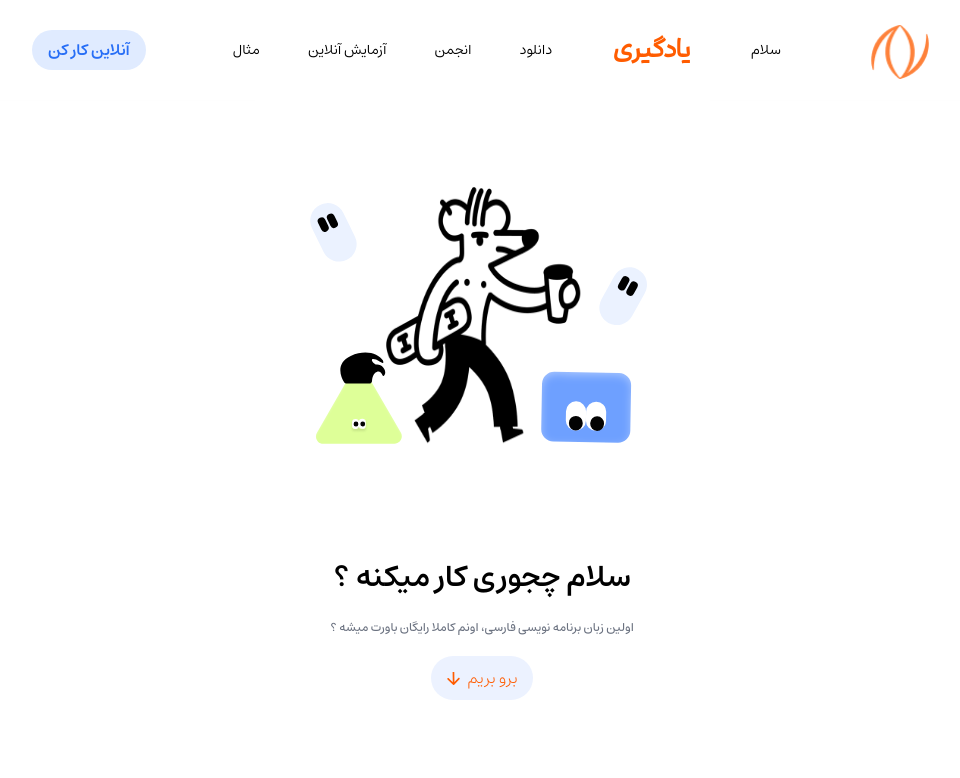
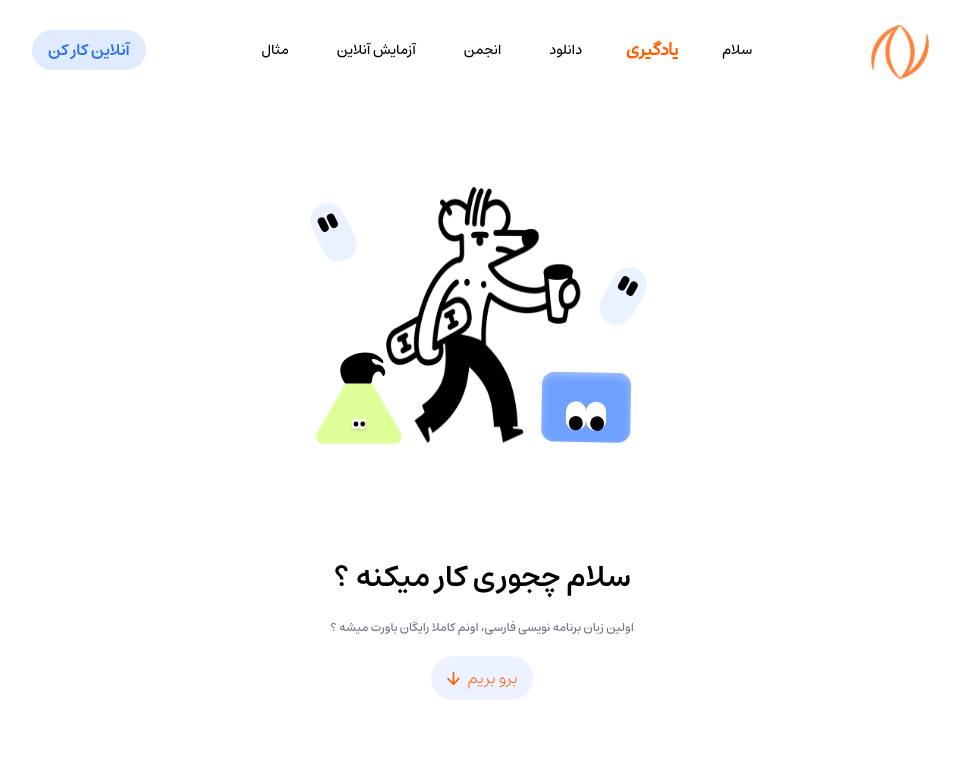
Before and after one commit to SalamLang/Salam-Website, a Next.js app: page /Education in a window 1280 px wide. Shown: the top 778 px of the page, without its empty margins (158-1118 px from the left). Built offline with nearby package versions, Linux system fonts and the light colour scheme.

Commit message:
(feat & fix) change opacity hr and ad hover to menu item

```diff
--- a/src/components/molecules/BoxSentCode.jsx
+++ b/src/components/molecules/BoxSentCode.jsx
@@ -15,7 +15,7 @@ function BoxSentCode() {
       >
         <div className="flex gap-4 items-center justify-center brightness-0 -translate-x-1.5">
           <Mobile className="scale-75" />
-          <div className="bg-black/60 !rounded-full w-[2px] h-[30px]"></div>
+          <div className="bg-black/20 !rounded-full w-[2px] h-[30px]"></div>
           <Input />
         </div>
         <Button
--- a/src/components/molecules/BoxStartLanguge.jsx
+++ b/src/components/molecules/BoxStartLanguge.jsx
@@ -1,26 +1,25 @@
-import TitleDescription from '../atoms/TitleDescription'
+import TitleDescription from "../atoms/TitleDescription";
 
-import ArrowLeftBlack from "../../../public/ArrowLeftBlack.svg"
-import Button from '../atoms/Button'
+import ArrowLeftBlack from "../../../public/ArrowLeftBlack.svg";
+import { Button } from "../common/Button";
 
 function BoxStartLanguge() {
   return (
-    <div className="flex flex-col items-center justify-center gap-y-6 mt-10">
-        <TitleDescription
-            title="حالا باید بگم به هدفت رسیدی"
-            description="الان تو میتونی کارکردن با این زبان رو شروع کنی امیدوارم در این راه موفق باشی"
-        />
-        <Button
-            text="بزن بریم"
-            variant="buttonWhite"
-            type="link"
-            href="/"
-            icon={<span>
-                <ArrowLeftBlack />
-            </span>}
-        />
+    <div className="w-full h-full min-h-[500px] flex flex-col items-center justify-center gap-y-6 relative -top-7">
+      <TitleDescription
+        title="حالا باید بگم به هدفت رسیدی"
+        description="الان تو میتونی کارکردن با این زبان رو شروع کنی امیدوارم در این راه موفق باشی"
+      />
+      <Button
+        intent="primary"
+        rounded="full"
+        className="flex justify-center items-center gap-1"
+      >
+        بزن بریم
+        <ArrowLeftBlack className="relative top-0.5 scale-75" />
+      </Button>
     </div>
-  )
+  );
 }
 
-export default BoxStartLanguge
+export default BoxStartLanguge;
--- a/src/components/molecules/MenuList.jsx
+++ b/src/components/molecules/MenuList.jsx
@@ -2,24 +2,33 @@ import Link from "next/link";
 import Logo from "../../../public/Logo.svg";
 import NavItem from "./NavItem";
 import { getRoute } from "@/utils/constants/getRoutes";
+import Vactor2 from "../../../public/Vector 16.svg";
+
 function MenuList() {
   return (
-    <ul className="hidden md:flex items-center justify-center gap-x-12 z-50">
+    <ul className="relative hidden md:flex items-center justify-center gap-x-12">
+      <div
+        className={
+          "hidden md:block absolute inset-0 w-2/3 top-12 right-[44%] -z-20"
+        }
+      >
+        <Vactor2 />
+      </div>
+
       <NavItem href={getRoute("home")}>سلام</NavItem>
       <NavItem href={getRoute("education")}>یادگیری</NavItem>
       <NavItem href={getRoute("donwload")}>دانلود</NavItem>
 
-      <div
+      <Link
+        href={"/"}
         className={
           "bg-white -translate-y-1/3 md:w-[100px] lg:w-[120px] xl:w-[140px] 2xl:w-[160px] p-5 rounded-3xl shadow-my"
         }
       >
         <Logo />
-      </div>
+      </Link>
       <NavItem href={"#"}>انجمن</NavItem>
-      <NavItem href={getRoute("playground")} className={"relative !z-50"}>
-        آزمایش آنلاین
-      </NavItem>
+      <NavItem href={getRoute("playground")}>آزمایش آنلاین</NavItem>
       <NavItem href={"#"}>مثال</NavItem>
     </ul>
   );
--- a/src/components/molecules/NavItem.jsx
+++ b/src/components/molecules/NavItem.jsx
@@ -31,12 +31,35 @@ export default function NavItem({
         </span>
       </Link>
     );
+  else if (variants === "second-header")
+    return (
+      <motion.li
+        className={`text-lg ${!isActive && "hover:!scale-110 transition-all"} ${
+          className || ""
+        }`}
+        initial={{ scale: 1 }}
+        animate={{ scale: isActive ? 1.2 : 1 }}
+      >
+        <Link
+          href={href}
+          className={`font-Estedad-Light ${
+            isActive
+              ? "!font-AliBaba-Regular font-extrabold text-bg-button-orange"
+              : "font-Estedad-Medium"
+          } ${classLink || ""}`}
+        >
+          {children}
+        </Link>
+      </motion.li>
+    );
   else
     return (
       <motion.li
-        className={`text-lg ${isActive && "scale-125 mx-5 !text-xl"} ${
-          className || ""
-        }`}
+        className={`text-base ${
+          isActive
+            ? "!scale-125 mx-5 !text-lg"
+            : "hover:!scale-110 transition-all"
+        } ${className || ""}`}
         initial={{ scale: 1 }}
         animate={{ scale: isActive ? 1.25 : 1 }}
       >
@@ -45,7 +68,7 @@ export default function NavItem({
           className={`font-Estedad-Light ${
             isActive
               ? "!font-AliBaba-Regular font-extrabold text-bg-button-orange"
-              : "font-Estedad-Regular"
+              : "font-Estedad-Medium"
           } ${classLink || ""}`}
         >
           {children}
--- a/src/components/molecules/SecondMenuList.jsx
+++ b/src/components/molecules/SecondMenuList.jsx
@@ -7,36 +7,44 @@ function SecondMenuList() {
     <div className="hidden md:flex max-w-[900px] w-full h-full justify-between items-center">
       <Logo className="max-lg:hidden" />
 
-      <ul className="flex items-center justify-center gap-x-12 z-[100]">
+      <ul className="flex items-center justify-center gap-x-12">
         <NavItem
+          variants={"second-header"}
           href={getRoute("home")}
           className="text-sm !font-Estedad-Medium"
         >
           سلام
         </NavItem>
         <NavItem
+          variants={"second-header"}
           href={getRoute("education")}
           className="text-sm !font-Estedad-Medium"
         >
           یادگیری
         </NavItem>
         <NavItem
+          variants={"second-header"}
           href={getRoute("donwload")}
           className="text-sm !font-Estedad-Medium"
         >
           دانلود
         </NavItem>
-        <NavItem href={"#"} className="text-sm !font-Estedad-Medium">
+        <NavItem
+          variants={"second-header"}
+          href={"#"}
+          className="text-sm !font-Estedad-Medium"
+        >
           انجمن
         </NavItem>
         <NavItem
+          variants={"second-header"}
           href={getRoute("playground")}
           className="text-sm !font-Estedad-Medium"
         >
           {" "}
           آزمایش آنلاین
         </NavItem>
-        <NavItem href={"#"} className="text-sm">
+        <NavItem variants={"second-header"} href={"#"} className="text-sm">
           مثال
         </NavItem>
       </ul>
```
